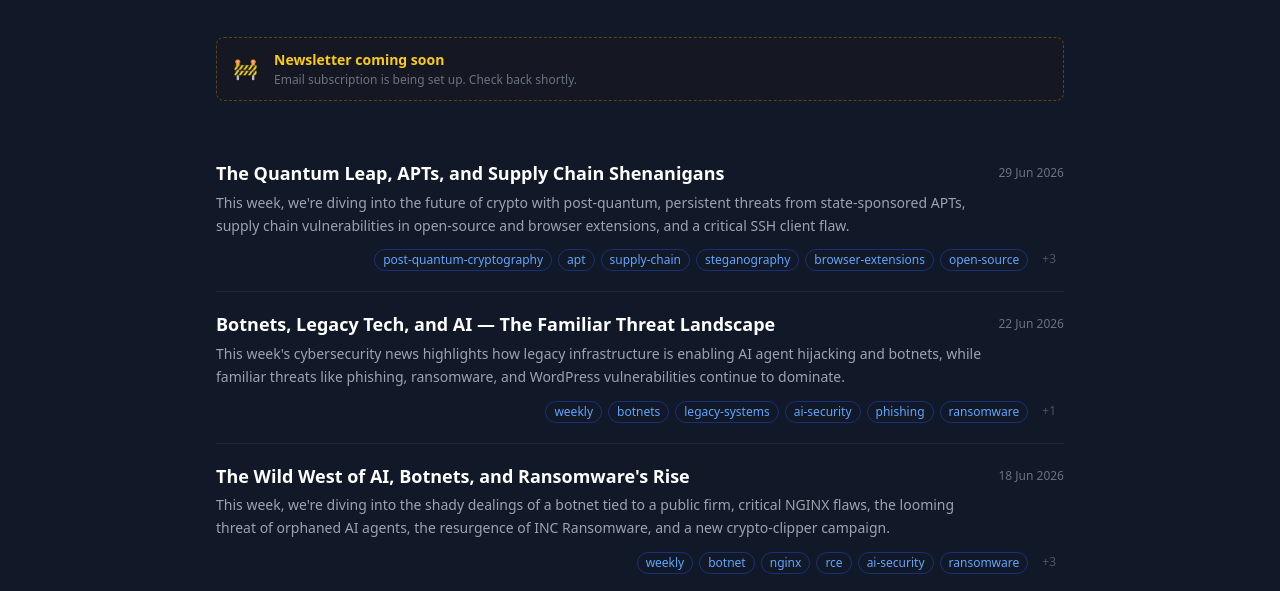
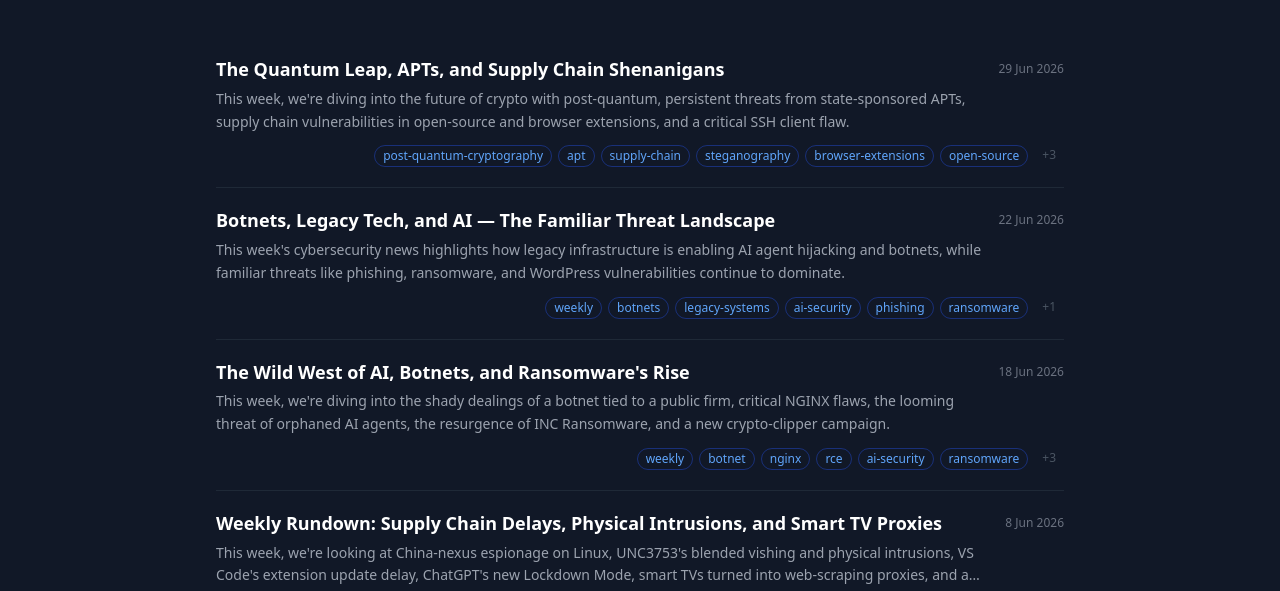
Before and after one commit to juandresrodca/cv-juan, an Astro site: page /cv-juan/blog in a window 1280 px wide. Shown: the part 192-783 px from the top of the page. Built offline with nearby package versions, Linux system fonts and the light colour scheme; Astro itself is replaced by a stand-in of ours.

Commit message:
chore(blog): remove under construction banner for newsletter

```diff
--- a/src/pages/blog/index.astro
+++ b/src/pages/blog/index.astro
@@ -72,15 +72,6 @@ function formatDate(date: Date) {
       </div>
       -->
 
-      <!-- Newsletter — under construction banner -->
-      <div class="mb-10 flex items-center gap-4 px-4 py-3 rounded-lg border border-dashed border-yellow-600/40 bg-yellow-950/10">
-        <span class="text-xl">🚧</span>
-        <div>
-          <p class="text-sm font-semibold text-yellow-400">Newsletter coming soon</p>
-          <p class="text-xs text-gray-500 mt-0.5">Email subscription is being set up. Check back shortly.</p>
-        </div>
-      </div>
-
       <!-- Post list — Astrofy horizontal-card pattern, Juan dark theme -->
       {posts.length === 0 ? (
         <div class="border-l-4 border-blue-600 bg-dark-800 p-4 rounded-r-lg">
```
Also changed, not shown: .github/workflows/weekly-post.yml.
